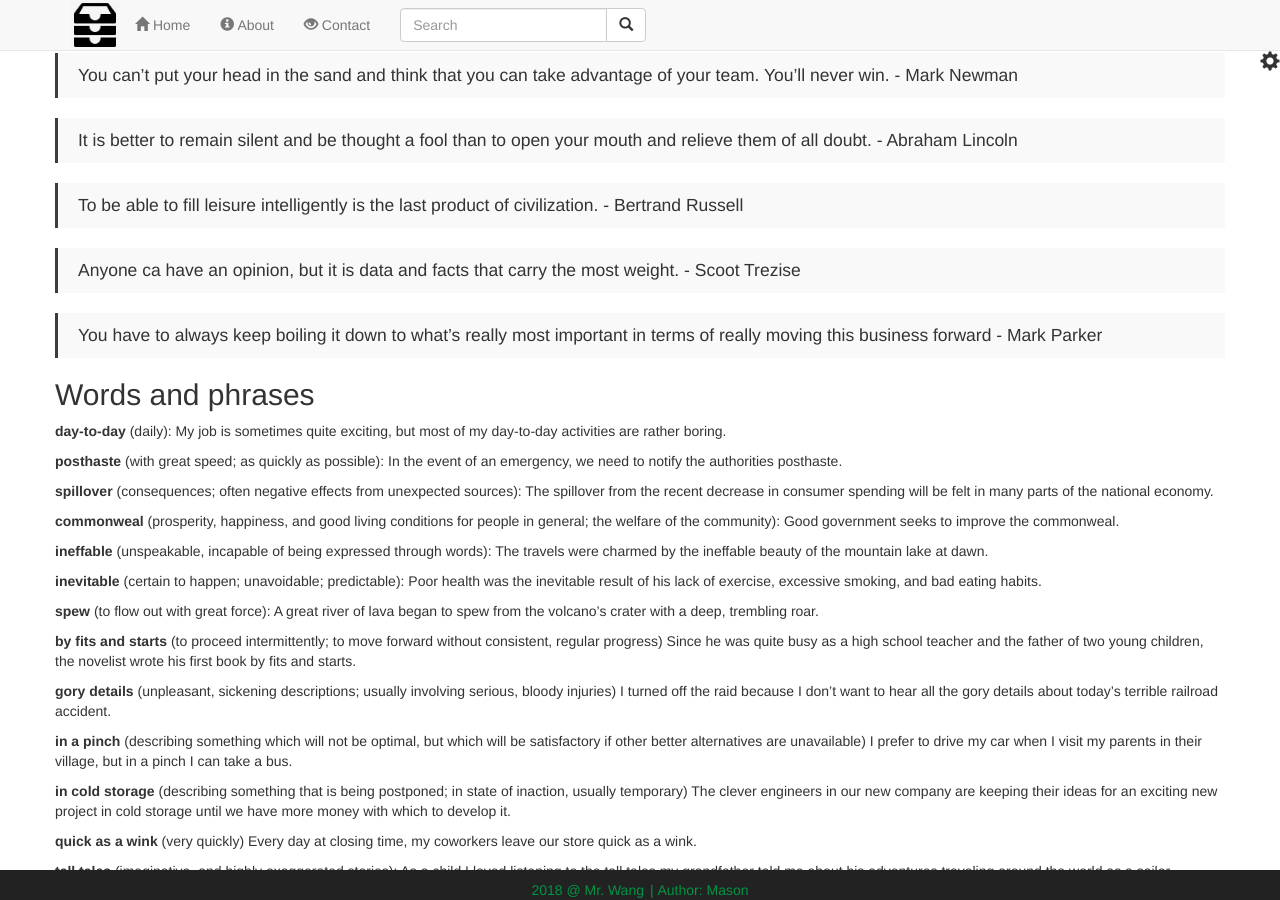
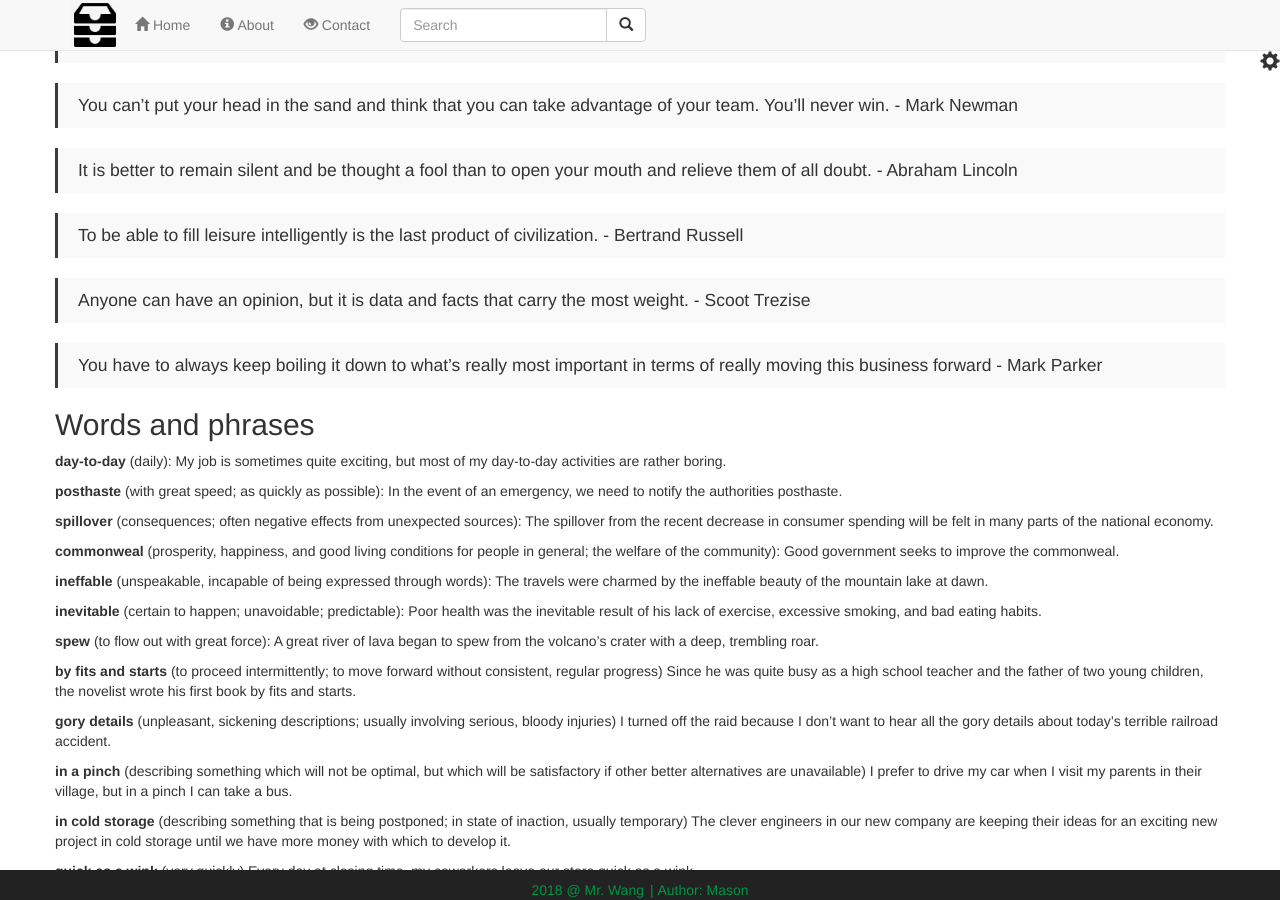
Before and after one commit to mason-mx/jekyll_demo, a Jekyll site: the page built from _posts/1000-01-01-extracts.md, in a window 1280 px wide and 900 px high, scrolled down 1527 px. Built offline with Jekyll 4.4.1, drawn with Linux system fonts in a browser that asks for light colours; nearby versions of some CDN libraries.

Commit message:
added some notes and corrected a typo

```diff
--- a/_posts/1000-01-01-extracts.md
+++ b/_posts/1000-01-01-extracts.md
@@ -54,7 +56,7 @@
 
 > To be able to fill leisure intelligently is the last product of civilization. - Bertrand Russell
 
-> Anyone ca have an opinion, but it is data and facts that carry the most weight. - Scoot Trezise
+> Anyone can have an opinion, but it is data and facts that carry the most weight. - Scoot Trezise
 
 > You have to always keep boiling it down to what's really most important in terms of really moving this business forward - Mark Parker
 
```
Also changed, not shown: other parts of _posts/1000-01-01-extracts.md (+2 -0 lines), _posts/1000-01-01-gittricks.md (+1 -0 lines).
